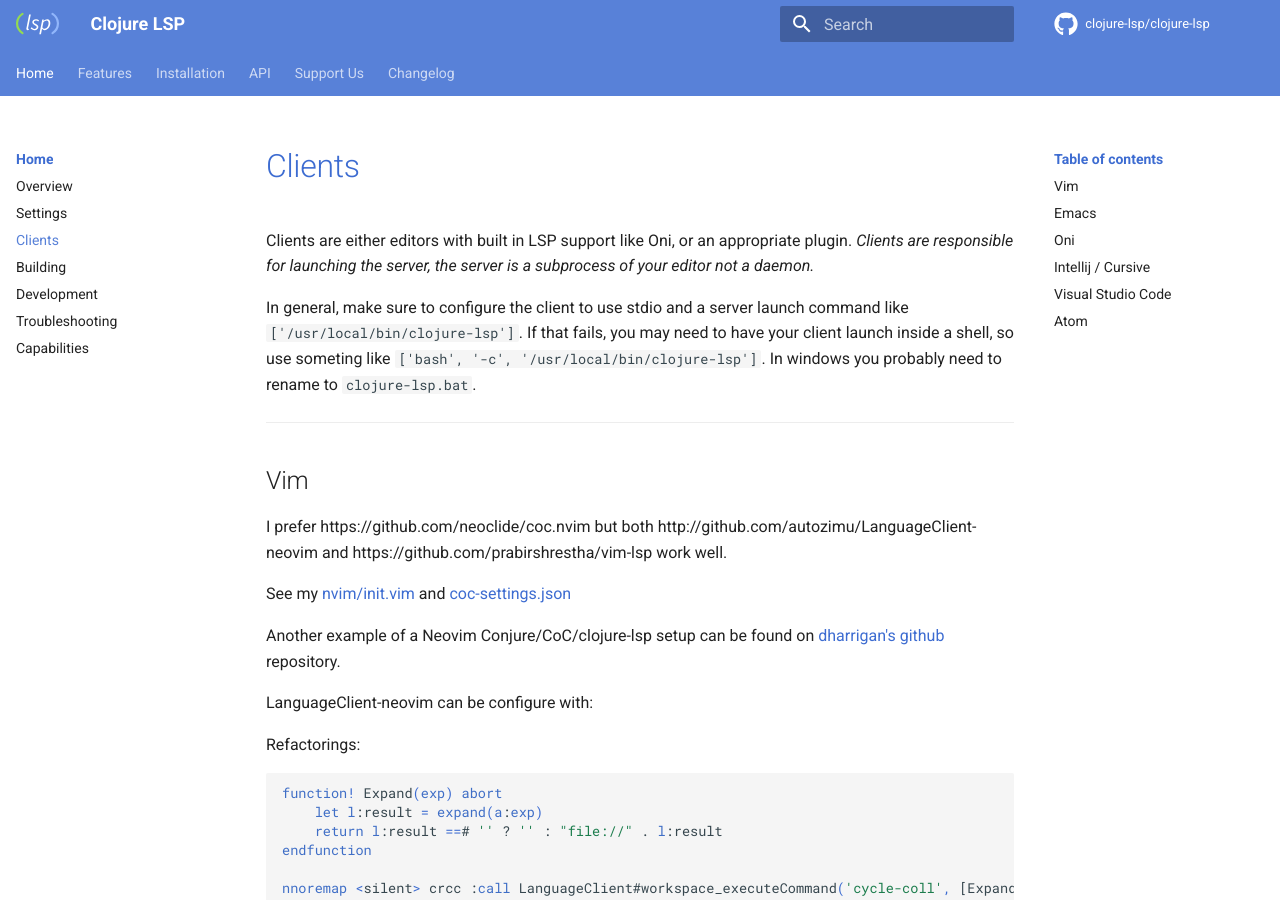
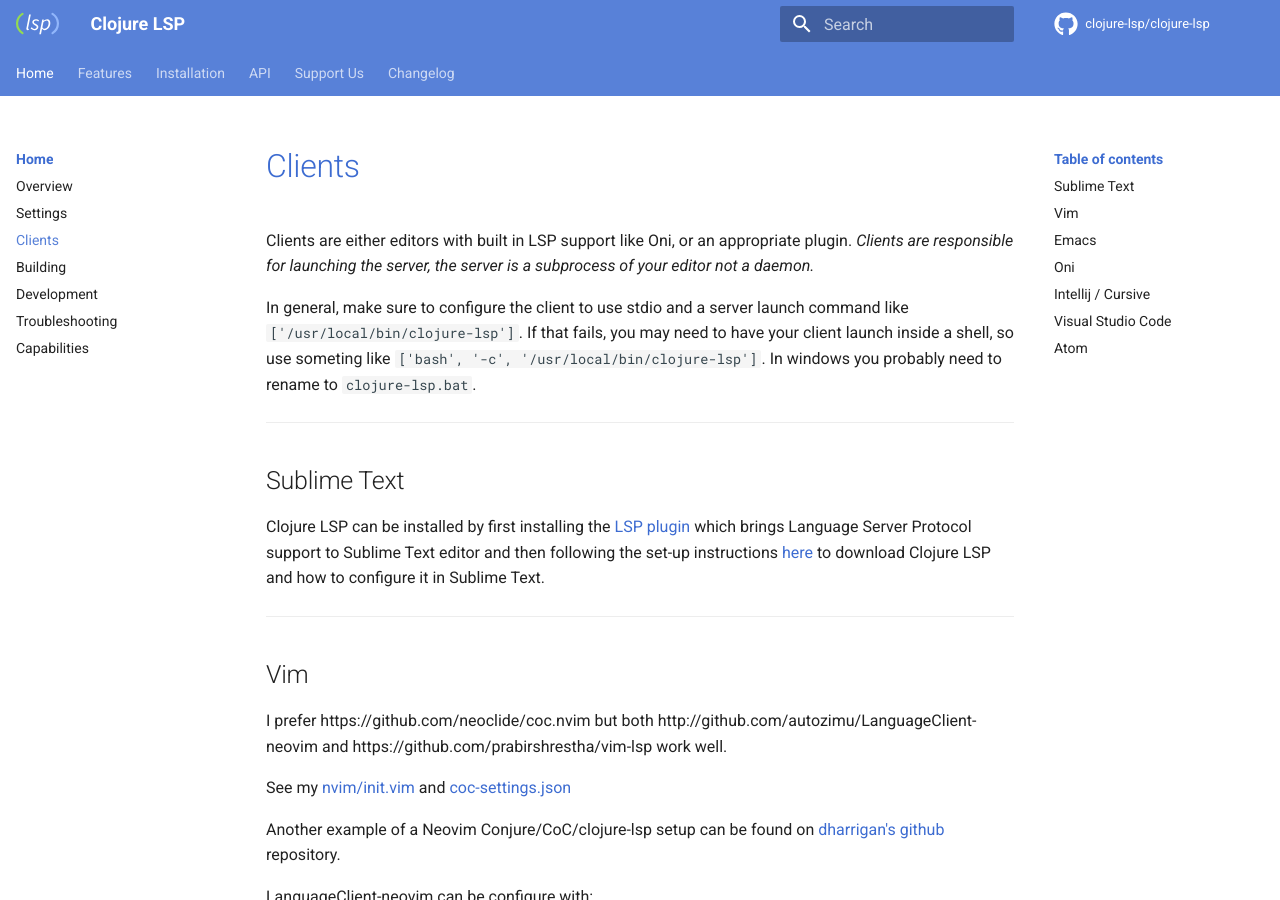
Before and after one commit to clojure-lsp/clojure-lsp, an MkDocs documentation site: the page built from docs/clients.md, in a window 1280 px wide and 900 px high. Built offline with MkDocs 1.6.1 and Material for MkDocs 9.7.7, drawn with Linux system fonts in a browser that asks for light colours; comment, search, counter and statistics services are not loaded.

Commit message:
Update clients.md
Adding Sublime Text editor to the list of clients, which I love dearly, and use daily for Clojure development thanks to Clojure LSP.

```diff
--- a/docs/clients.md
+++ b/docs/clients.md
@@ -6,6 +6,11 @@ Clients are either editors with built in LSP support like Oni, or an appropriate
 In general, make sure to configure the client to use stdio and a server launch command like `['/usr/local/bin/clojure-lsp']`.
 If that fails, you may need to have your client launch inside a shell, so use someting like `['bash', '-c', '/usr/local/bin/clojure-lsp']`.
 In windows you probably need to rename to `clojure-lsp.bat`.
+
+---
+## Sublime Text
+
+Clojure LSP can be installed by first installing the [LSP plugin](https://packagecontrol.io/packages/LSP) which brings Language Server Protocol support to Sublime Text editor and then following the set-up instructions [here](https://lsp.sublimetext.io/language_servers/#clojure) to download Clojure LSP and how to configure it in Sublime Text.
 
 ---
 ## Vim
```
